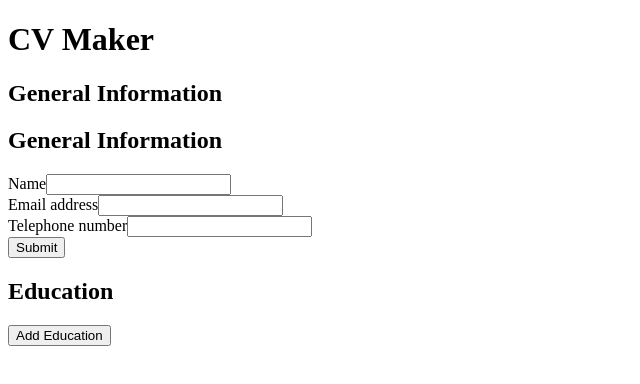
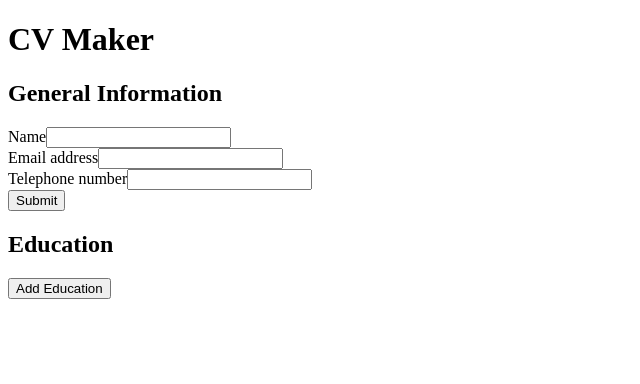
Before and after one commit to drBoki-programira/odin-cv-app, a React (Vite) app: page / in a window 1280 px wide. Shown: the top 384 px of the page, without its empty margins (0-640 px from the left). Built offline with nearby package versions, Linux system fonts and the light colour scheme.

Commit message:
refactor info section for more uniformity

```diff
--- a/src/components/App.jsx
+++ b/src/components/App.jsx
@@ -5,21 +5,20 @@ import EducationDone from "./EducationDone";
 import EducationEdit from "./EducationEdit";
 
 function App() {
-  const [info, setInfo] = useState({});
+  const [infoData, setInfoData] = useState({});
   const [isInfoDone, setIsInfoDone] = useState(false);
   const [educationData, setEducationData] = useState([]);
 
   function updateName(e) {
-    setInfo({ ...info, fullName: e.target.value });
+    setInfoData({ ...infoData, fullName: e.target.value });
   }
   function updateEmail(e) {
-    setInfo({ ...info, email: e.target.value });
+    setInfoData({ ...infoData, email: e.target.value });
   }
   function updateTelephone(e) {
-    setInfo({ ...info, tel: e.target.value });
+    setInfoData({ ...infoData, tel: e.target.value });
   }
-  function updateInfoSection(e) {
-    e.preventDefault();
+  function updateInfoSection() {
     setIsInfoDone(!isInfoDone);
   }
 
@@ -57,10 +56,10 @@ function App() {
       <h1>CV Maker</h1>
       <h2>General Information</h2>
       {isInfoDone ? (
-        <InfoDone data={info} changeToEdit={updateInfoSection}></InfoDone>
+        <InfoDone data={infoData} changeToEdit={updateInfoSection}></InfoDone>
       ) : (
         <InfoEdit
-          data={info}
+          data={infoData}
           handleNameChange={updateName}
           handleEmailChange={updateEmail}
           handleTelephoneChange={updateTelephone}
--- a/src/components/InfoEdit.jsx
+++ b/src/components/InfoEdit.jsx
@@ -7,7 +7,6 @@ function InfoEdit({
 }) {
   return (
     <form>
-      <h2>General Information</h2>
       <div className="field">
         <label>
           Name
@@ -38,7 +37,7 @@ function InfoEdit({
           ></input>
         </label>
       </div>
-      <button onClick={changeToDone}>Submit</button>
+      <button onClick={changeToDone} type="button">Submit</button>
     </form>
   );
 }
```
